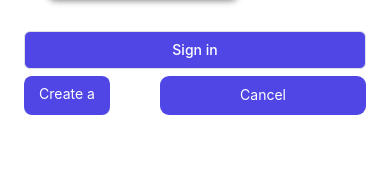
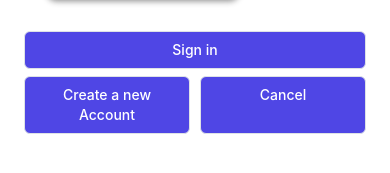
Before and after one commit to Poluslg/pmusic3, a React (Create React App) app: page /login in a window 390 px wide. Shown: the part 429-602 px from the top of the page. Built offline with nearby package versions, Linux system fonts and the light colour scheme.

Commit message:
fix some css in login page

```diff
--- a/src/Components/Afterlogin.jsx
+++ b/src/Components/Afterlogin.jsx
@@ -10,11 +10,10 @@ const user = {
   imageUrl: "./defaultprofile.png",
 };
 const navigation = [
-  { name: "Dashboard", href: "#", current: true },
+  { name: "Dashboard", href: "/afterlogin", current: true },
   { name: "Your Library", href: "#", current: false },
   { name: "Create Playlist", href: "#", current: false },
-  // { name: "Calendar", href: "#", current: false },
-  // { name: "Reports", href: "#", current: false },
+
 ];
 
 function classNames(...classes) {
@@ -115,7 +114,7 @@ export default function Afterlogin() {
                             <img
                               className="h-8 w-8 rounded-full"
                               src={user.imageUrl}
-                              alt=""
+                              alt="userphoto"
                             />
                           </Menu.Button>
                         </div>
@@ -131,7 +130,7 @@ export default function Afterlogin() {
                           <Menu.Items className="absolute right-0 z-10 mt-2 w-48 origin-top-right rounded-md bg-white py-1 shadow-lg ring-1 ring-black ring-opacity-5 focus:outline-none">
                             <Menu.Item>
                               <Link
-                                to="#"
+                                to="/loginprofile"
                                 className="block px-4 py-2 text-sm text-gray-700"
                               >
                                 Your Profile
@@ -207,7 +206,7 @@ export default function Afterlogin() {
                           <img
                             className="h-8 w-8 rounded-full"
                             src={user.imageUrl}
-                            alt=""
+                            alt="userimage"
                           />
                         </Menu.Button>
                       </div>
@@ -223,7 +222,7 @@ export default function Afterlogin() {
                         <Menu.Items className="absolute right-0 z-10 mt-2 w-48 origin-top-right rounded-md bg-white left-0 shadow-lg ring-1 ring-black ring-opacity-5 focus:outline-none ">
                           <Menu.Item>
                             <Link
-                              to="#"
+                              to="/loginprofile"
                               className="block px-4 py-2 text-sm text-gray-700"
                             >
                               Your Profile
--- a/src/Components/Login.jsx
+++ b/src/Components/Login.jsx
@@ -171,10 +171,10 @@ export default function Login() {
               Sign in
             </button>
             <div className="btnac">
-              <button type="submit" onClick={newac} className="newac">
+              <button type="submit" onClick={newac} className="group relative flex w-full justify-center rounded-md border  bg-indigo-600 py-2 px-4 text-sm font-medium text-white hover:bg-indigo-700 focus:outline-none focus:ring-2 focus:ring-indigo-500 focus:ring-offset-2">
                 Create a new Account
               </button>
-              <button type="submit" onClick={cancel} className="cancel">
+              <button type="submit" onClick={cancel} className="group relative flex w-full justify-center rounded-md border  bg-indigo-600 py-2 px-4 text-sm font-medium text-white hover:bg-indigo-700 focus:outline-none focus:ring-2 focus:ring-indigo-500 focus:ring-offset-2">
                 Cancel
               </button>
             </div>
--- a/src/index.css
+++ b/src/index.css
@@ -11,13 +11,15 @@ code {
   font-family: source-code-pro, Menlo, Monaco, Consolas, 'Courier New',
     monospace;
 }
+
 /* ....................This is for Newac css................................ */
-.btnac{
+.btnac {
   display: flex;
-  gap: 100px;
+  gap: 40px;
   padding-top: 7px;
 
 }
+
 .cancel {
   display: inline-flex;
   align-items: center;
@@ -38,38 +40,42 @@ code {
 
 .newac {
   display: inline-flex;
-
   justify-content: center;
   background-color: rgb(79, 70, 229);
   color: white;
   font-size: -1.125rem;
   line-height: 2.25rem;
   height: 39px;
-
+  width: 13rem;
   border-radius: 8px;
   border: none;
   cursor: pointer;
 
 
 }
-.mt-123{
+
+.mt-123 {
 
   margin-left: 2.25rem;
 }
+
 h3.text-base.font-semibold.leading-6.text-gray-900 {
   margin-left: 2.25rem;
 }
 
 @media screen and (max-width: 471px) {
   .btnac {
-    gap: 50px; /* reduce the gap between flex items */
+    gap: 10px;
+    /* reduce the gap between flex items */
   }
 
   .newac {
-    font-size: 0.875rem; /* decrease the font size */
+    font-size: 0.875rem;
+    /* decrease the font size */
   }
 
 }
+
 /* ......................... End of new ac css......................................... */
 
 
@@ -83,17 +89,20 @@ margin-left: 2.25rem;
   text-align: center;
   margin-top: 50px;
 }
-.chead h3{
+
+.chead h3 {
   margin: 10px;
   font-size: 25px;
   font-weight: bold;
   font-style: oblique;
   color: rgb(13, 204, 230);
 }
-.cname{
+
+.cname {
   text-align: -webkit-center;
 }
-.ccomment{
+
+.ccomment {
   text-align: -webkit-center;
 }
 
@@ -106,6 +115,7 @@ margin-left: 2.25rem;
   border-radius: 5px;
   border: 1px solid #ccc;
 }
+
 .cmsg {
   text-align: center;
   font-size: 20px;
@@ -185,7 +195,8 @@ margin-left: 2.25rem;
   justify-content: center;
   align-items: center;
 }
-.fhead h1{
+
+.fhead h1 {
   font-family: SFProDisplay-Bold, Helvetica, Arial, sans-serif;
   font-size: 20px;
   line-height: 24px;
@@ -231,7 +242,7 @@ margin-left: 2.25rem;
 
 /* ..................... Start of Homepage css.................... */
 
-.herror{
+.herror {
   color: white;
 }
 
@@ -239,23 +250,28 @@ margin-left: 2.25rem;
   position: absolute;
   top: 50%;
   transform: translateY(-50%);
-  right: 2rem; /* adjust this value to position the div horizontally */
+  right: 2rem;
+  /* adjust this value to position the div horizontally */
 }
+
 @media (max-width: 639px) {
   .dark-mode-toggle12 {
     position: relative;
-    margin-top: 1rem; /* adjust this value to position the div vertically */
+    margin-top: 1rem;
+    /* adjust this value to position the div vertically */
     right: 0;
   }
 }
-.hemail{
+
+.hemail {
   width: 400px;
   background-color: transparent;
   border: 1px solid #ccc;
   border-radius: 5px;
   align-items: center;
 }
-.hemail[type="email"]{
+
+.hemail[type="email"] {
   padding-left: 10px;
   color: white;
   background-color: transparent;
@@ -265,14 +281,17 @@ margin-left: 2.25rem;
 
 /* Mobile */
 @media screen and (max-width: 639px) {
-  .nemailinput, .npasswordinput {
+
+  .nemailinput,
+  .npasswordinput {
     width: 90vw;
   }
 }
 
 /* Desktop */
 .npasswordlabel {
-  margin-bottom: 1rem; /* 16px */
+  margin-bottom: 1rem;
+  /* 16px */
 }
 
 .nemailinput {
@@ -284,7 +303,7 @@ margin-left: 2.25rem;
   width: 96vw;
   line-height: 1.5;
   transition: border-color 0.15s ease-in-out, box-shadow 0.15s ease-in-out;
-  box-shadow: 0 0.125rem 0.25rem rgba(var(--bs-body-color-rgb),.075)!important;
+  box-shadow: 0 0.125rem 0.25rem rgba(var(--bs-body-color-rgb), .075) !important;
 }
 
 
@@ -350,11 +369,12 @@ margin-left: 2.25rem;
   width: 31px;
   height: 24px;
   display: flex;
-  border: 1px solid #ccc ,#4285F4;
+  border: 1px solid #ccc, #4285F4;
   background-color: white;
   border-radius: 3px;
 }
-.lerror{
+
+.lerror {
   color: rgb(14, 13, 13);
 }
 
```
Lines whose indentation alone changed are shown as unchanged.
